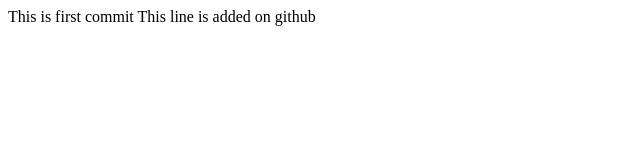
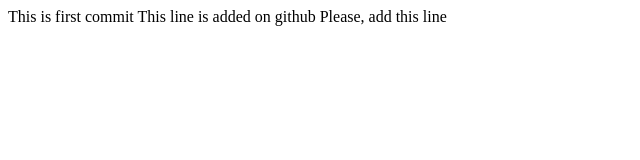
Before and after one commit to ShcherbakMarina/frontend_test, a plain HTML site: page index.html in a window 1280 px wide. Shown: the whole page, without its empty margins (0-640 px from the left). Drawn offline with Linux system fonts and the light colour scheme.

Commit message:
please add it

```diff
--- a/index.html
+++ b/index.html
@@ -8,5 +8,7 @@
         This is first commit
 
         This line is added on github
+
+        Please, add this line
     </body>
 </html>
```
